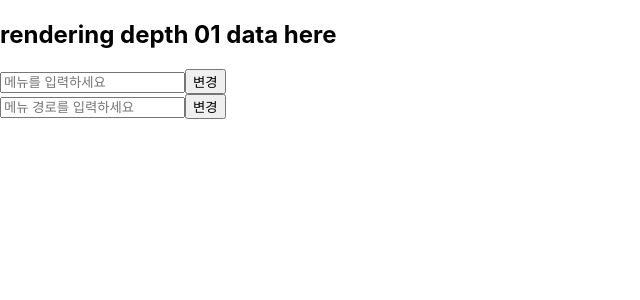
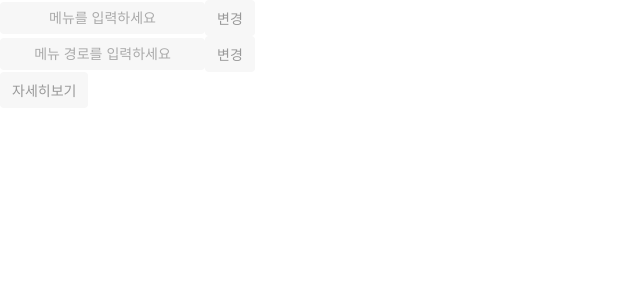
Before and after one commit to hayoung-jeremy/study-redux-2, a React (Create React App) app: page / in a window 1280 px wide. Shown: the top 300 px of the page, without its empty margins (0-640 px from the left). Built offline with nearby package versions, Linux system fonts and the light colour scheme.

Commit message:
styling--01

```diff
--- /dev/null
+++ b/src/assets/css/root.css
@@ -0,0 +1,14 @@
+:root {
+  /* main */
+  --main-color: #ffc8c8;
+  /* text */
+  --txt-default: #333;
+  --txt-btn: #999;
+  --txt-btn-hover: #666;
+  /* btn */
+  --btn-color-bg: #f7f7f7;
+  --btn-color-bg-hover: #eee;
+  /* transitions */
+  --trns-03: 0.3s;
+  --trns-05: 0.5s;
+}
--- /dev/null
+++ b/src/assets/css/style.css
@@ -0,0 +1,174 @@
+@import "./root.css";
+
+/* Reset */
+html {
+  overflow-y: scroll;
+  font-size: 13px;
+}
+
+body,
+div,
+dl,
+dt,
+dd,
+ul,
+ol,
+li,
+h1,
+h2,
+h3,
+h4,
+h5,
+form,
+fieldset,
+p,
+button,
+input {
+  margin: 0;
+  padding: 0;
+}
+
+body,
+h1,
+h2,
+h3,
+h4,
+input,
+button {
+  font-family: arial, Helvetica, AppleSDGothicNeo, sans-serif;
+  font-size: 12px;
+  color: #444;
+}
+
+body {
+  background-color: #fff;
+  *word-break: break-all;
+  -ms-word-break: break-all;
+}
+
+img,
+fieldset,
+iframe {
+  border: 0 none;
+  padding: 0;
+}
+
+li {
+  list-style: none;
+}
+
+input,
+select,
+button {
+  vertical-align: middle;
+}
+
+img {
+  vertical-align: top;
+}
+
+i,
+em,
+address {
+  font-style: normal;
+}
+
+label,
+button {
+  cursor: pointer;
+}
+
+button {
+  margin: 0;
+  padding: 0;
+}
+
+a {
+  color: #222;
+  text-decoration: none;
+}
+
+a:hover {
+  color: #000;
+  text-decoration: underline;
+}
+
+button * {
+  position: relative;
+}
+
+button img {
+  left: -3px;
+  *left: auto;
+}
+
+html:first-child select {
+  height: 20px;
+  padding-right: 6px;
+}
+
+option {
+  padding-right: 6px;
+}
+
+hr {
+  display: none;
+}
+
+legend {
+  *width: 0;
+}
+
+table {
+  border-collapse: collapse;
+  border-spacing: 0;
+}
+
+header,
+footer,
+nav,
+section,
+aside {
+  display: block;
+}
+
+/* common */
+
+/* clearfix */
+.clearFix {
+  *zoom: 1;
+}
+
+.clearFix:after {
+  content: "";
+  display: block;
+  clear: both;
+}
+
+/* Hide */
+.blind {
+  display: block;
+  position: absolute;
+  left: 0;
+  top: -9999em;
+}
+
+/* btn components */
+.btn {
+  outline: none;
+  border: none;
+  padding: 8px 12px;
+  border-radius: 4px;
+  text-align: center;
+  color: var(--txt-btn);
+  background-color: var(--btn-color-bg);
+  font-size: 14px;
+  transition: var(--trns-03);
+}
+.btn:hover {
+  color: var(--txt-btn-hover);
+  background-color: var(--btn-color-bg-hover);
+}
+input.btn::placeholder {
+  color: #aaa;
+}
--- a/src/components/RenderDataD1.js
+++ b/src/components/RenderDataD1.js
@@ -15,25 +15,28 @@ const RenderDataD1 = ({
       <div>
         <form onSubmit={onSubmitTitleD1}>
           <input
+            className="btn"
             type="text"
             placeholder="메뉴를 입력하세요"
             onChange={onChangeTitleD1}
             value={titleD1}
           />
-          <button>변경</button>
+          <button className="btn">변경</button>
         </form>
       </div>
       <div>
         <form onSubmit={onSubmitPathD1}>
           <input
+            className="btn"
             type="text"
             placeholder="메뉴 경로를 입력하세요"
             onChange={onChangePathD1}
             value={pathD1}
           ></input>
-          <button>변경</button>
+          <button className="btn">변경</button>
         </form>
       </div>
+      <button className="btn">자세히보기</button>
     </section>
   );
 };
--- a/src/containers/App.js
+++ b/src/containers/App.js
@@ -1,5 +1,6 @@
 import React from "react";
 import RenderDataD1 from "../components/RenderDataD1";
+import "../assets/css/style.css";
 
 const App = () => {
   return (
```
Also changed, not shown: src/index.css (+4 -3 lines).
